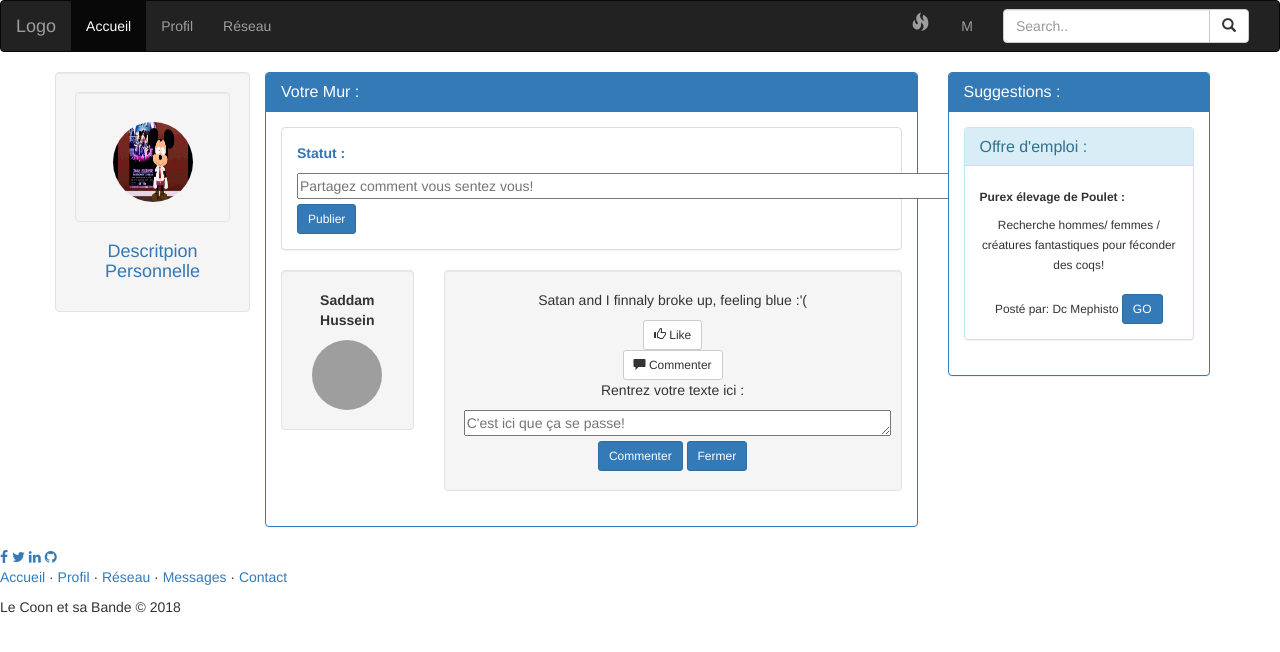
After one commit to Maxtoq/ECELink, a PHP site: template site/View/accueilView.php in a window 1280 px wide. The commit adds this page. Shown: the top 652 px of the page. Run offline with PHP 8.4, Linux system fonts and the light colour scheme; the template is opened without the code that fills it, so the values that code supplies are empty; some libraries are stand-ins or nearby versions; grey boxes are pictures that could not be loaded.

Commit message:
début affichage données sur la page d'accueil

```diff
--- a/site/Controler/controler.php
+++ b/site/Controler/controler.php
@@ -34,15 +34,15 @@ class Controler {
     }
 
     public function getLoad() {
-        require('/loadView.php');
+        require('View/loadView.php');
     }
 
     public function getAccueil() {
-        require('/accueilView.php');
+        require('View/accueilView.php');
     }
 
     public function getLogIn() {
-        require('/connectView.php');
+        require('View/connectView.php');
     }
 }
 ?>
--- /dev/null
+++ b/site/View/accueilView.php
@@ -0,0 +1,113 @@
+<!-- Titre de la page -->
+<?php $title = 'ECELink - Accueil'; ?>
+
+<!-- Stylesheet et scripts à inclure -->
+<?php $include = '' ?>
+
+<!-- Content -->
+<?php ob_start(); ?>
+<div class="container text-center">
+      <div class="row">
+            <div class="col-sm-2 well">
+                <div class="well" id="photoHG">
+                    <!-- Ecriture sous profil en haut a gauche -->
+                    <h5 style ="color:#3277b3;"><a href="#"><?php echo($this->user->getPrenom().' '.$this->user->getNom()); ?></a></h5>
+                    <a href="#"><img src="img/mickey.jpg" class="img-circle" height="80" width="80" alt="Avatar"></a>
+                </div>
+
+                <!--<div class="Description_Pro">
+                    Ecriture sous les centres d'interêts en haut a gauche
+                    <h4 style ="color:#3277b3;">Parcours Pro</h4>
+                    <p>Scola Lycée Hoche</p>
+                    <p>Stage Fin d'année 1ère Dassault Système</p>
+                </div>-->
+                <div class="Info perso">
+                    <!-- Ecriture sous les parcours pro a gauche -->
+                    <h4 style ="color:#3277b3;">Descritpion Personnelle</h4>
+                    <p><?php echo($this->user->getDescr()); ?></p>
+                </div>
+            </div>
+
+         <!-- Ecriture sous la barre de nav Au centre -->
+         <div class="col-sm-7 ">
+          <div class="panel panel-primary" >
+             <div class="panel-heading">
+                 <h3 class="panel-title" align=left >Votre Mur :</h3>
+             </div>
+             <div class="panel-body">
+              <div class="row" id="publi">
+                <div class="col-sm-12">
+                  <div class="panel panel-default text-left">
+                    <div class="panel-body">
+                      <p style ="color:#3277b3;"><strong>Statut : </strong> </p>
+                       <textarea  name="publication"  rows="1" cols="80" resize : none placeholder="Partagez comment vous sentez vous!"></textarea>
+                       <div class="buttonpubli">
+                         <input type="button" class="btn btn-primary btn-sm" value="Publier" onclick="publi()">
+                       </div>
+                    </div>
+                  </div>
+                </div>
+              </div>
+
+             <!-- Conteneur photo ami plus nom plus texte publié-->
+             <div class="row" id="mur">
+               <!--Conteneur photo-->
+               <div class="col-sm-3" >
+                 <div class="well" id="conteneur_photo">
+                  <p ><strong>Saddam Hussein</strong></p>
+                  <img src="Saddam-southpark.png" class="img-circle"  height="70" width="70" alt="Avatar"  >
+                </div>
+               </div>
+               <div class="col-sm-9" id="contpubli">
+                 <div class="well" >
+                   <p> Satan and I finnaly broke up, feeling blue :'(</p>
+                   <button type="button" class="btn btn-default btn-sm">
+                     <span class="glyphicon glyphicon-thumbs-up"></span> Like
+                   </button>
+                   <div class="dropdown">
+                     <button type="button" onclick="myFunction()" class="btn btn-default btn-sm">
+                     <span class="glyphicon glyphicon-comment"></span> Commenter
+                   </button>
+                      <div id="myDropdown" class="dropdown-content">
+                          <form method="post" action="traitement.php">
+                              <p>Rentrez votre texte ici :</p>
+                              <textarea name="commenter" id="Newpublication" rows="1" cols="50" placeholder="C'est ici que ça se passe!"></textarea>
+                              <button type="button" class="btn btn-primary btn-sm" align ="right" >Commenter</button>
+                              <button type="button" class="btn btn-primary btn-sm" onclick="myFunction2(Newpublication)" align ="right" >Fermer</button>
+                          </form>
+                        </div>
+                    </div>
+                 </div>
+               </div>
+             </div>
+        </div>
+        </div>
+        </div>
+
+
+    <div class="col-sm-3" >
+    <div class="panel panel-primary">
+      <div class="panel-heading">
+        <h3 class="panel-title" align="left" >Suggestions :</h3>
+      </div>
+      <div class="panel-body">
+         <div class="panel panel-info">
+           <div class="panel-heading">
+          <h5 class="panel-title" align="left" >Offre d'emploi :</h5>
+          </div>
+          <div class="panel-body">
+            <h6 align =left><strong>Purex élevage de Poulet : </strong></h6>
+               <small> Recherche hommes/ femmes / créatures fantastiques pour  féconder des coqs! </small><br></br>
+               <small> Posté par: Dc Mephisto </small>
+               <input type="button" class="btn btn-primary btn-sm" value="GO" id="boutongo">
+             </div>
+         </div>
+      </div>
+    </div>
+    </div>
+    </div>
+</div>
+<?php $content = ob_get_clean(); ?>
+
+<!-- On appelle le template -->
+<?php require('template.php') ?>
--- /dev/null
+++ b/site/View/template.php
@@ -0,0 +1,92 @@
+<!DOCTYPE html>
+<html lang="en">
+<head>
+      <title><?= $title ?></title>
+      <meta charset="utf-8">
+      <meta name="viewport" content="width=device-width, initial-scale=1">
+      <link rel="stylesheet" href="https://maxcdn.bootstrapcdn.com/bootstrap/3.3.7/css/bootstrap.min.css">
+      <link rel="stylesheet" type = "text/css" href = "../Navbar.css">
+      <link rel="stylesheet" type = "text/css" href = "../Boutons.css">
+      <link rel="stylesheet" href="../css/demo.css">
+      <link rel="stylesheet" href="../css/footer-distributed.css">
+      <link rel="stylesheet" href="http://maxcdn.bootstrapcdn.com/font-awesome/4.2.0/css/font-awesome.min.css">
+      <?= $include ?>
+      <script src="https://ajax.googleapis.com/ajax/libs/jquery/3.3.1/jquery.min.js"></script>
+      <script src="https://maxcdn.bootstrapcdn.com/bootstrap/3.3.7/js/bootstrap.min.js"></script>
+
+</head>
+<body>
+    <!--Navbar, froncée -->
+    <nav class="navbar navbar-inverse">
+        <div class="container-fluid">
+            <div class="navbar-header">
+                <button type="button" class="navbar-toggle" data-toggle="collapse" data-target="#myNavbar">
+                     <span class="icon-bar"></span>
+                     <span class="icon-bar"></span>
+                     <span class="icon-bar"></span>
+                </button>
+                <a class="navbar-brand" href="#">Logo</a>
+            </div>
+            <div class="collapse navbar-collapse" id="myNavbar">
+                <ul class="nav navbar-nav">
+                     <li class="active"><a href="#">Accueil</a></li>
+                     <li><a href="#">Profil</a></li>
+                     <li><a href="#">Réseau</a></li>
+                </ul>
+                <form class="navbar-form navbar-right" role="search">
+                     <div class="form-group input-group">
+                           <input type="text" class="form-control" placeholder="Search..">
+                           <span class="input-group-btn">
+                                 <button class="btn btn-default" type="button">
+                                     <span class="glyphicon glyphicon-search"></span>
+                                 </button>
+                           </span>
+                     </div>
+                </form>
+                <ul class="nav navbar-nav navbar-right">
+                  <li>
+                    <div class="dropdown">
+                      <button type="button" class="btn btn-lg btn-link" data-toggle="dropdown">
+                        <span class="glyphicon glyphicon-fire"></span>
+                      </button>
+                        <ul class="dropdown-menu">
+
+                        </ul>
+                    </div>
+
+
+                </li>
+                 <li><a href="#">M</a></li>
+                </ul>
+            </div>
+        </div>
+    </nav>
+
+    <?= $content ?>
+
+
+    <footer class="footer-distributed">
+          <div class="footer-right">
+                <a href="#"><i class="fa fa-facebook"></i></a>
+                <a href="#"><i class="fa fa-twitter"></i></a>
+                <a href="#"><i class="fa fa-linkedin"></i></a>
+                <a href="#"><i class="fa fa-github"></i></a>
+          </div>
+
+          <div class="footer-left">
+                <p class="footer-links">
+                      <a href="#">Accueil</a>
+                      ·
+                      <a href="#">Profil</a>
+                      ·
+                      <a href="#">Réseau</a>
+                      ·
+                      <a href="#">Messages</a>
+                      ·
+                      <a href="#">Contact</a>
+                </p>
+                <p>Le Coon et sa Bande &copy; 2018</p>
+          </div>
+    </footer>
+</body>
+</html>
```
Also changed, not shown: site/View/connectView.php (renamed from site/connectView.php, +7 -1 lines), site/accueilView.php (deleted, +0 -106 lines), site/template.php (deleted, +0 -96 lines), site/img/mickey.jpg (added).
